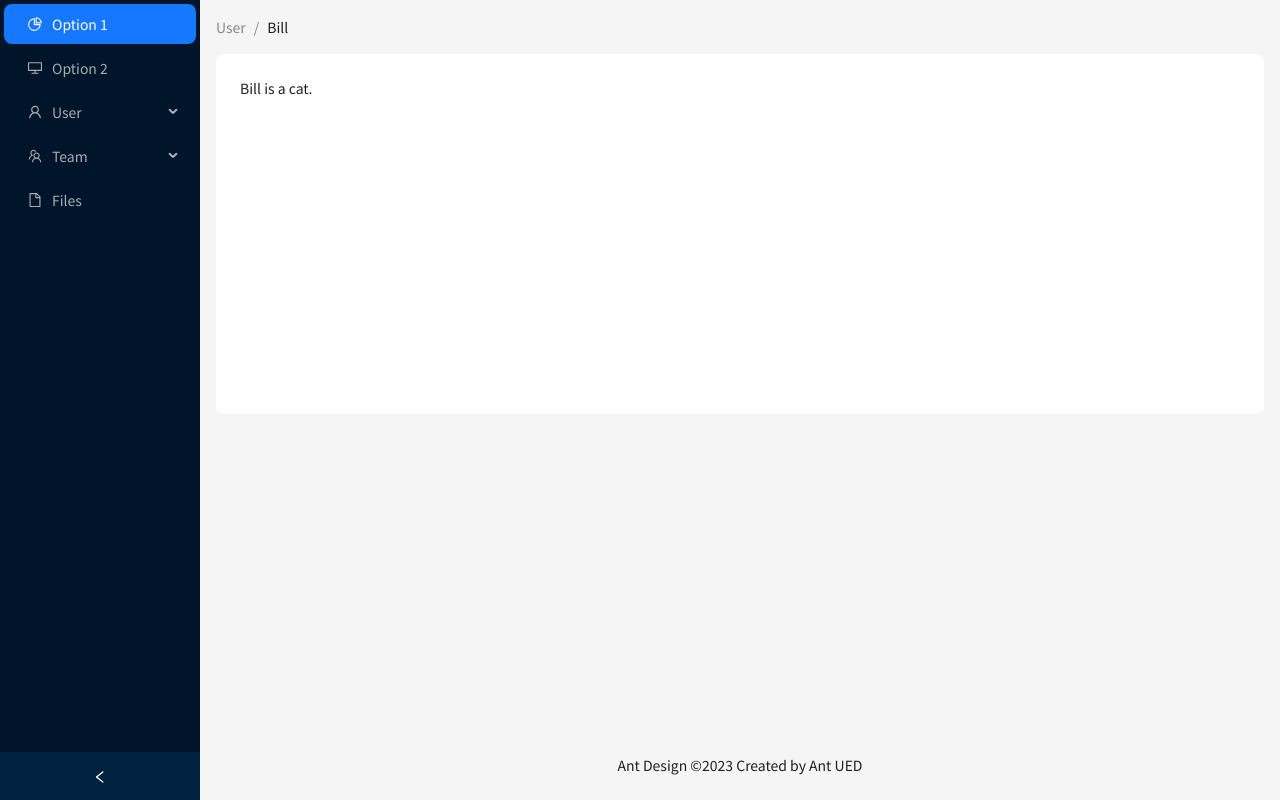
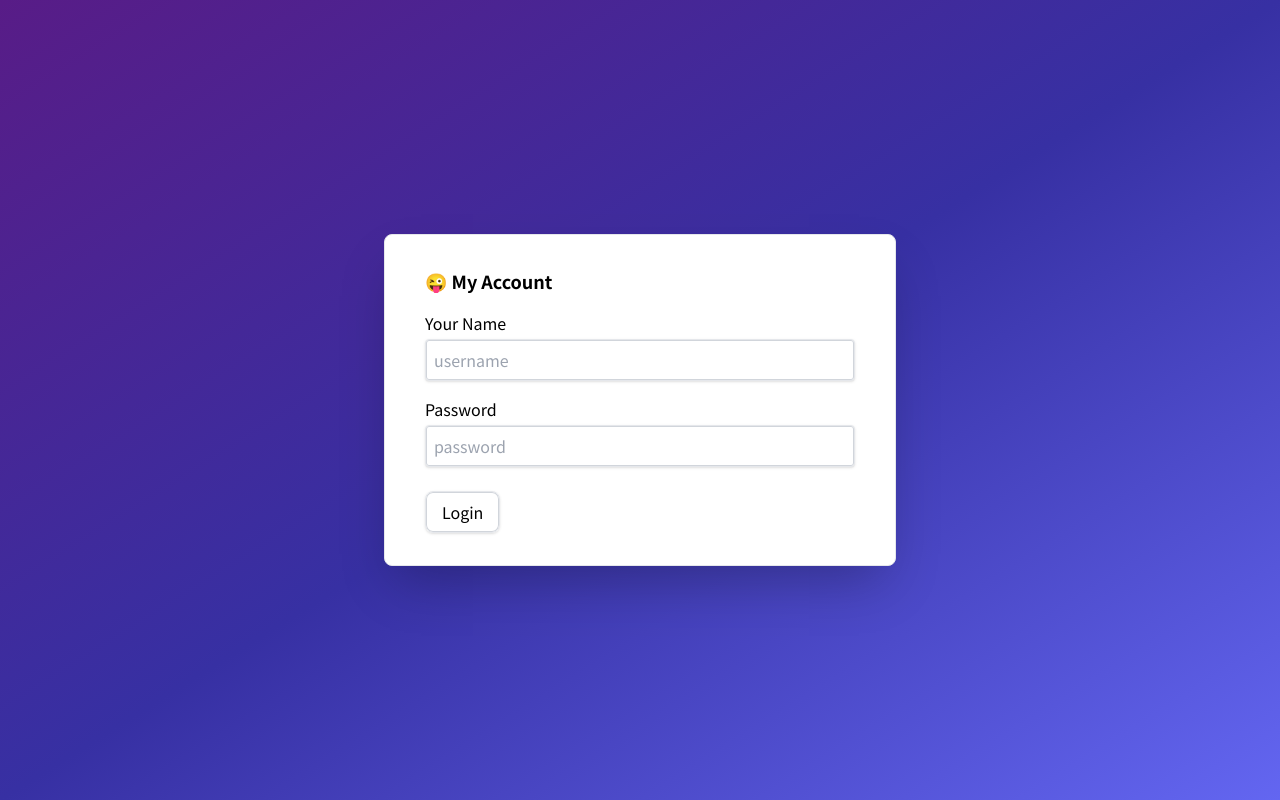
Before and after one commit to kimdongjang/anime-event-maps, a Next.js app: page /admin in a window 1280 px wide. Built offline with nearby package versions, Linux system fonts and the light colour scheme; no server answers; the database is empty.

Commit message:
FEAT: login 기능 추가

```diff
--- a/package.json
+++ b/package.json
@@ -24,6 +24,7 @@
     "@mui/material": "^5.14.19",
     "@mui/styled-engine-sc": "^5.12.0",
     "@mui/styles": "^5.12.3",
+    "@vercel/blob": "^0.22.1",
     "@vercel/postgres": "^0.7.2",
     "antd": "^5.10.0",
     "axios": "^1.4.0",
@@ -33,6 +34,7 @@
     "leaflet": "^1.9.4",
     "lodash": "^4.17.21",
     "next": "^13.4.5",
+    "next-auth": "^4.24.7",
     "react": "18.2.0",
     "react-dom": "18.2.0",
     "react-icons": "^4.12.0",
--- a/src/pages/admin/index.tsx
+++ b/src/pages/admin/index.tsx
@@ -1,83 +1,38 @@
-import React, { useState } from 'react';
-import {
-  DesktopOutlined,
-  FileOutlined,
-  PieChartOutlined,
-  TeamOutlined,
-  UserOutlined,
-} from '@ant-design/icons';
-import type { MenuProps } from 'antd';
-import { Breadcrumb, Layout, Menu, theme } from 'antd';
-import Test from "@/api/test"
+import { signIn } from 'next-auth/react'
+import { useState } from 'react'
 
-const { Header, Content, Footer, Sider } = Layout;
+const Admin = () => {
+  const [username, setUsername] = useState<string>('');
+  const [password, setPassword] = useState<string>('');
+  const handleLogin = async () => {
+    await signIn('credentials', { username, password, callbackUrl: '/admin/manage' })
+  }
 
-type MenuItem = Required<MenuProps>['items'][number];
 
-function getItem(
-  label: React.ReactNode,
-  key: React.Key,
-  icon?: React.ReactNode,
-  children?: MenuItem[],
-): MenuItem {
-  return {
-    key,
-    icon,
-    children,
-    label,
-  } as MenuItem;
+  return (
+    <div className='flex items-center justify-center min-h-screen from-purple-900 via-indigo-800 to-indigo-500 bg-gradient-to-br'>
+      <div className='w-full max-w-lg px-10 py-8 mx-auto bg-white border rounded-lg shadow-2xl'>
+        <div className='max-w-md mx-auto space-y-3'>
+          <h3 className="text-lg font-semibold">&#128540; My Account</h3>
+          <div>
+            <label className="block py-1">Your Name</label>
+            <input type="password" placeholder="username"  className="border w-full py-2 px-2 rounded shadow hover:border-indigo-600 ring-1 ring-inset ring-gray-300 font-mono"
+            value={username} onChange={(e) => setUsername(e.target.value)} />
+            <p className="text-sm mt-2 px-2 hidden text-gray-600">Text helper</p>
+          </div>
+          <div>
+            <label className="block py-1">Password</label>
+            <input type="password" placeholder="password"  className="border w-full py-2 px-2 rounded shadow hover:border-indigo-600 ring-1 ring-inset ring-gray-300 font-mono"
+            value={password} onChange={(e) => setPassword(e.target.value)} />
+          </div>
+          <div className="flex gap-3 pt-3 items-center">
+            <button className="border hover:border-indigo-600 px-4 py-2 rounded-lg shadow ring-1 ring-inset ring-gray-300"
+            onClick={handleLogin}>Login</button>
+          </div>
+        </div>
+      </div>
+    </div>
+  )
 }
 
-const items: MenuItem[] = [
-  getItem('Option 1', '1', <PieChartOutlined />),
-  getItem('Option 2', '2', <DesktopOutlined />),
-  getItem('User', 'sub1', <UserOutlined />, [
-    getItem('Tom', '3'),
-    getItem('Bill', '4'),
-    getItem('Alex', '5'),
-  ]),
-  getItem('Team', 'sub2', <TeamOutlined />, [getItem('Team 1', '6'), getItem('Team 2', '8')]),
-  getItem('Files', '9', <FileOutlined />),
-];
-
-const Admin = () => {
-    const test = Test({params: { user:'tester'}});
-    console.log(test)
-  const [collapsed, setCollapsed] = useState(false);
-  const {
-    token: { colorBgContainer, borderRadiusLG },
-  } = theme.useToken();
-
-  return (
-    <Layout style={{ minHeight: '100vh' }}>
-      <Sider collapsible collapsed={collapsed} onCollapse={(value) => setCollapsed(value)}>
-        <div className="demo-logo-vertical" />
-        <Menu theme="dark" defaultSelectedKeys={['1']} mode="inline" items={items} />
-      </Sider>
-      <Layout>
-        {/* <Header style={{ padding: 0, background: colorBgContainer }} /> */}
-        <Content style={{ margin: '0 16px' }}>
-          <Breadcrumb style={{ margin: '16px 0' }}>
-            <Breadcrumb.Item>User</Breadcrumb.Item>
-            <Breadcrumb.Item>Bill</Breadcrumb.Item>
-          </Breadcrumb>
-          <div
-            style={{
-              padding: 24,
-              minHeight: 360,
-              background: colorBgContainer,
-              borderRadius: borderRadiusLG,
-            }}
-          >
-            Bill is a cat.
-          </div>
-        </Content>
-        <Footer style={{ textAlign: 'center' }}>
-          Ant Design ©{new Date().getFullYear()} Created by Ant UED
-        </Footer>
-      </Layout>
-    </Layout>
-  );
-};
-
 export default Admin;
--- /dev/null
+++ b/src/pages/admin/manage.tsx
@@ -0,0 +1,99 @@
+import React, { useState } from 'react';
+import {
+    DesktopOutlined,
+    FileOutlined,
+    PieChartOutlined,
+    TeamOutlined,
+    UserOutlined,
+} from '@ant-design/icons';
+import type { MenuProps } from 'antd';
+import { Breadcrumb, Layout, Menu, theme } from 'antd';
+import Test from "@/api/test"
+import { getSession } from 'next-auth/react';
+import { useRouter } from 'next/router';
+import { useEffect } from 'react';
+
+const { Header, Content, Footer, Sider } = Layout;
+
+type MenuItem = Required<MenuProps>['items'][number];
+
+function getItem(
+    label: React.ReactNode,
+    key: React.Key,
+    icon?: React.ReactNode,
+    children?: MenuItem[],
+): MenuItem {
+    return {
+        key,
+        icon,
+        children,
+        label,
+    } as MenuItem;
+}
+
+const items: MenuItem[] = [
+    getItem('Option 1', '1', <PieChartOutlined />),
+    getItem('Option 2', '2', <DesktopOutlined />),
+    getItem('User', 'sub1', <UserOutlined />, [
+        getItem('Tom', '3'),
+        getItem('Bill', '4'),
+        getItem('Alex', '5'),
+    ]),
+    getItem('Team', 'sub2', <TeamOutlined />, [getItem('Team 1', '6'), getItem('Team 2', '8')]),
+    getItem('Files', '9', <FileOutlined />),
+];
+
+const Manage = () => {
+    const router = useRouter()
+
+    useEffect(() => {
+      const fetchData = async () => {
+        const session = await getSession()
+        if (!session || (session && new Date() > new Date(session.expires))) {
+          router.push('/admin') // 세션이 만료되었거나 없는 경우 로그인 페이지로 이동
+        }
+        // 다른 로직을 추가하여 특정 사용자만이 접근할 수 있는지 확인할 수 있습니다.
+      }
+      fetchData();
+    },[]);
+
+    const test = Test({ params: { user: 'tester' } });
+    console.log(test)
+    const [collapsed, setCollapsed] = useState(false);
+    const {
+        token: { colorBgContainer, borderRadiusLG },
+    } = theme.useToken();
+
+    return (
+        <Layout style={{ minHeight: '100vh' }}>
+            <Sider collapsible collapsed={collapsed} onCollapse={(value) => setCollapsed(value)}>
+                <div className="demo-logo-vertical" />
+                <Menu theme="dark" defaultSelectedKeys={['1']} mode="inline" items={items} />
+            </Sider>
+            <Layout>
+                {/* <Header style={{ padding: 0, background: colorBgContainer }} /> */}
+                <Content style={{ margin: '0 16px' }}>
+                    <Breadcrumb style={{ margin: '16px 0' }}>
+                        <Breadcrumb.Item>User</Breadcrumb.Item>
+                        <Breadcrumb.Item>Bill</Breadcrumb.Item>
+                    </Breadcrumb>
+                    <div
+                        style={{
+                            padding: 24,
+                            minHeight: 360,
+                            background: colorBgContainer,
+                            borderRadius: borderRadiusLG,
+                        }}
+                    >
+                        Bill is a cat.
+                    </div>
+                </Content>
+                <Footer style={{ textAlign: 'center' }}>
+                    Ant Design ©{new Date().getFullYear()} Created by Ant UED
+                </Footer>
+            </Layout>
+        </Layout>
+    );
+};
+
+export default Manage;
--- /dev/null
+++ b/src/pages/api/auth/[...nextauth].js
@@ -0,0 +1,29 @@
+import NextAuth from 'next-auth'
+import CredentialsProvider from "next-auth/providers/credentials";
+
+export default NextAuth({
+  providers: [
+    CredentialsProvider({
+      name: 'credentials',
+      credentials: {
+        username: { label: "Username", type: "text" },
+        password: {  label: "Password", type: "password" }
+      },
+      async authorize(credentials, req) {
+        // 인증 로직을 구현합니다.
+        const { username, password } = credentials
+        console.log(credentials)
+        // 예를 들어, 사용자를 데이터베이스에서 찾아 비밀번호를 비교하는 등의 로직을 수행합니다.
+        // const user = { id: 1, name: 'John Doe', email: 'john@example.com' }
+        if (username === 'jwk' && password === 'jwk') {
+          return Promise.resolve(true)
+        } else {
+          return Promise.resolve(null)
+        }
+      }
+    })
+  ],
+  session:{
+    maxAge:60,
+  }
+})
```
Also changed, not shown: 1 other file (tests, documents, lock files or other folders).
